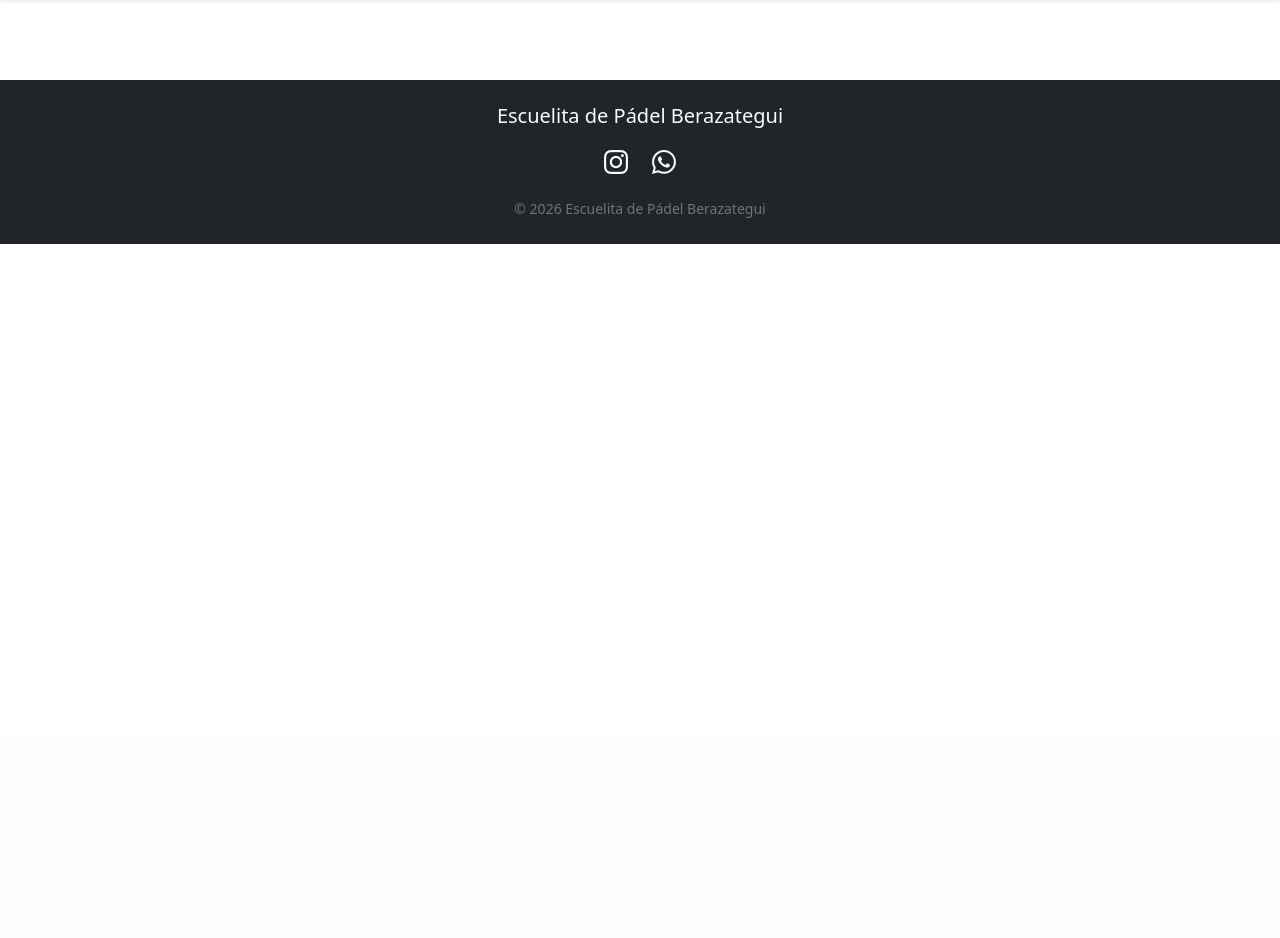
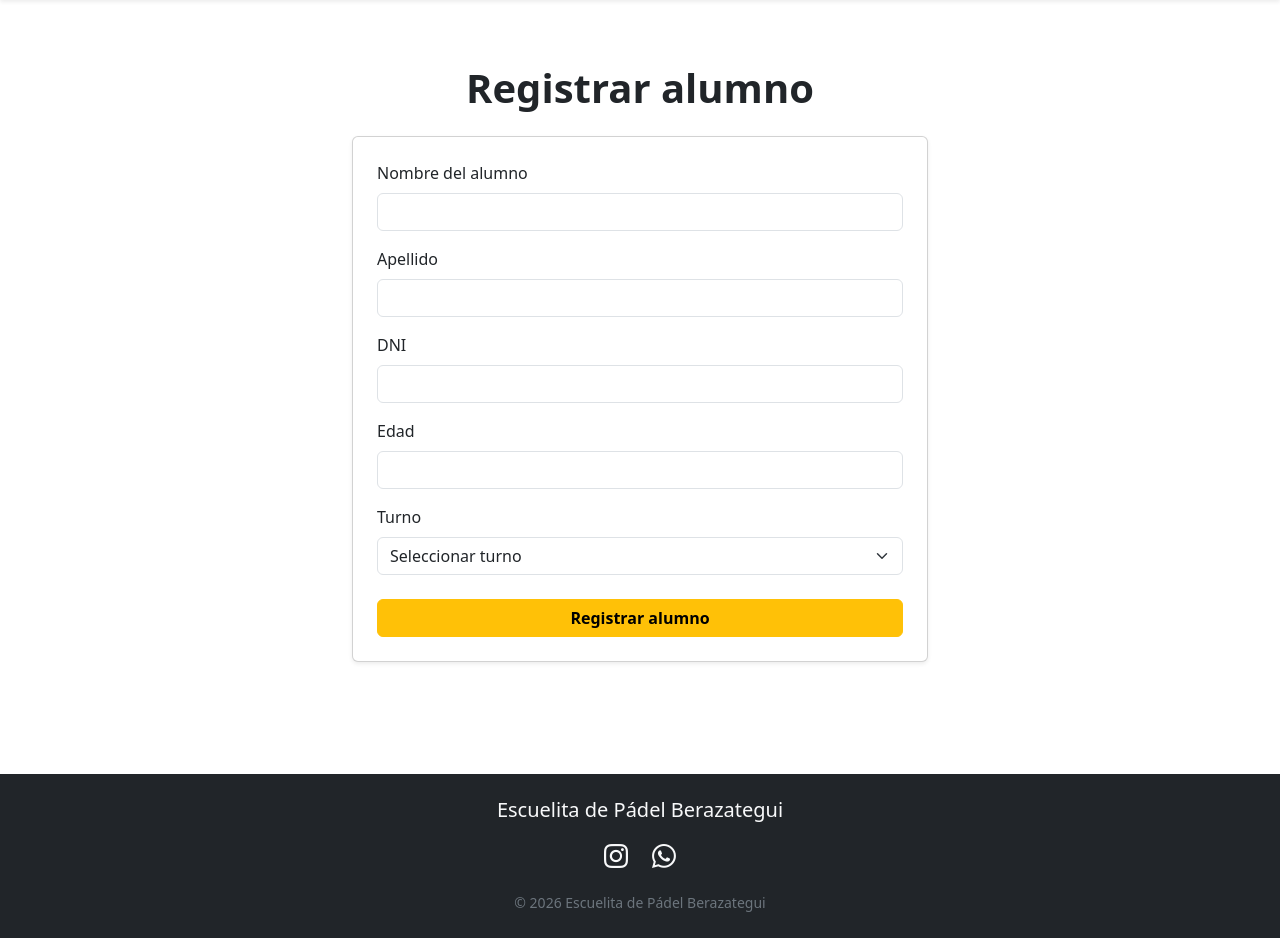
Before and after one commit to BraianC12/EscuelitaDePadel, a Flask app: page /registrar in a window 1280 px wide. Shown: the part 66-1004 px from the top of the page. Before the commit the page ends 310 px from the top, so only its background shows below. Run offline with Flask 3, Linux system fonts and the light colour scheme.

Commit message:
Creacion de la parte de Registro de Alumnos

```diff
--- a/main.py
+++ b/main.py
@@ -1,75 +1,22 @@
-import json, os
-from flask import Flask, jsonify, request
 from flask import render_template
 from flask import redirect, url_for
+from flask import Flask, render_template, request, redirect, url_for
+from models import db, Alumno
+
 
 app= Flask(__name__) #crea un servidor
 
+# configuracion SQLlite
+app.config['SQLALCHEMY_DATABASE_URI'] = 'sqlite:///alumnos.db'
+app.config['SQLALCHEMY_TRACK_MODIFICATIONS'] = False
+
+db.init_app(app)
+
+#REDIRECCION A LAS PAGINAS
 @app.route('/')
 def principal():
     return render_template("index.html")
 
-#Para que se guarden los datos cuando se cierre el servidor
-def cargar_usuarios():
-    if os.path.exists("usuarios.json"):
-        with open("usuarios.json", "r") as f:
-            return json.load(f)
-    return []
-
-def guardar_usuario():
-    with open("usuarios.json", "w") as f:
-        json.dump(usuarios, f, indent=4)
-
-usuarios= cargar_usuarios()
-
-#VALIDACION
-def validar_usuario(data):
-    if "nombre" not in data or data["nombre"] == "":
-        return "El campo 'nombre' es obligatorio."
-
-    if "apellido" not in data or data["apellido"] =="":
-        return "El campo 'apellido' es obligatorio."
-
-    if "edad" not in data or data["edad"] =="":
-        return "El campo 'edad' es obligatorio."
-
-    return None #no hay errores
-
-#generar IDs automaticamente
-def generar_id():
-    if len(usuarios) == 0:
-        return "1"
-
-    ultimo_id = int(usuarios[-1]["id"])
-    nuevo_id = ultimo_id + 1
-    return str(nuevo_id)
-
-
-#metod POST -> crea un usuario
-@app.route("/users", methods=['POST'])
-def crear_usuario():
-    data = {
-        "nombre": request.form.get("nombre"),
-        "apellido": request.form.get("apellido"),
-        "edad": request.form.get("edad")
-    }
-
-    #VALIDACION
-    error = validar_usuario(data)
-    if error:
-        return jsonify("Error: " + error), 400
-
-    #Asignar ID automatico
-    data["id"] = generar_id()
-    data["status"] ="usuario creado"
-    usuarios.append(data)
-    guardar_usuario()
-
-    #redireccion a la lista
-    return redirect(url_for("listar_usuarios_html"))
-
-
-#REDIRECCION A LAS PAGINAS
 @app.route("/turnos")
 def turnos():
     return render_template("turnos.html")
@@ -78,8 +25,30 @@ def turnos():
 def ubicacion():
     return render_template("ubicacion.html")
 
-@app.route("/registrar")
+@app.route("/registrar", methods=["GET", "POST"])
 def registrar():
+    if request.method == "POST":
+        nombre = request.form.get("nombre")
+        apellido = request.form.get("apellido")
+        dni = request.form.get("dni")
+        edad = request.form.get("edad")
+        turno = request.form.get("turno")
+
+        nuevo_alumno = Alumno(
+            nombre=nombre,
+            apellido=apellido,
+            dni=dni,
+            edad=int(edad),
+            turno=turno
+        )
+
+        db.session.add(nuevo_alumno)
+        db.session.commit()
+
+        print("Alumno guardado")
+
+        return redirect(url_for("registrar"))
+
     return render_template("registrar.html")
 
 @app.route("/login")
@@ -87,8 +56,5 @@ def login():
     return render_template("login.html")
 
 
-
-
-
 if __name__ == '__main__':
     app.run(debug=True)
--- a/templates/registrar.html
+++ b/templates/registrar.html
@@ -1,7 +1,50 @@
 {% extends './base.html' %}
 
-{% block title %}Registrar{% endblock %}
+{% block title %}Registrar Alumno{% endblock %}
 
 {% block body %}
+<section class="container my-5" style="max-width: 600px;">
+    <h1 class="fw-bold text-center mb-4">Registrar alumno</h1>
+
+    <form method="POST" class="card shadow-sm p-4">
+        <div class="mb-3">
+            <label class="form-label">Nombre del alumno</label>
+            <input type="text" name="nombre" class="form-control" required>
+        </div>
+
+        <div class="mb-3">
+            <label class="form-label">Apellido</label>
+            <input type="text" name="apellido" class="form-control" required>
+        </div>
+
+        <div class="mb-3">
+            <label class="form-label">DNI</label>
+            <input type="text" name="dni" class="form-control" required>
+        </div>
+
+        <div class="mb-3">
+            <label class="form-label">Edad</label>
+            <input type="text" name="edad" class="form-control" required>
+        </div>
+
+        <div class="mb-4">
+            <label class="form-label">Turno</label>
+            <select name="turno" class="form-select" required>
+                <option value="">Seleccionar turno</option>
+                <option value="10:30">10:30</option>
+                <option value="12:00">12:00</option>
+                <option value="13:30">13:30</option>
+            </select>
+        </div>
+
+        <button type="submit" class="btn btn-warning w-100 fw-bold">
+            Registrar alumno
+        </button>
+
+
+    </form>
+
+</section>
+
 
 {% endblock %}
```
Also changed, not shown: models.py (added, +16 -0 lines), instance/alumnos.db (added).
